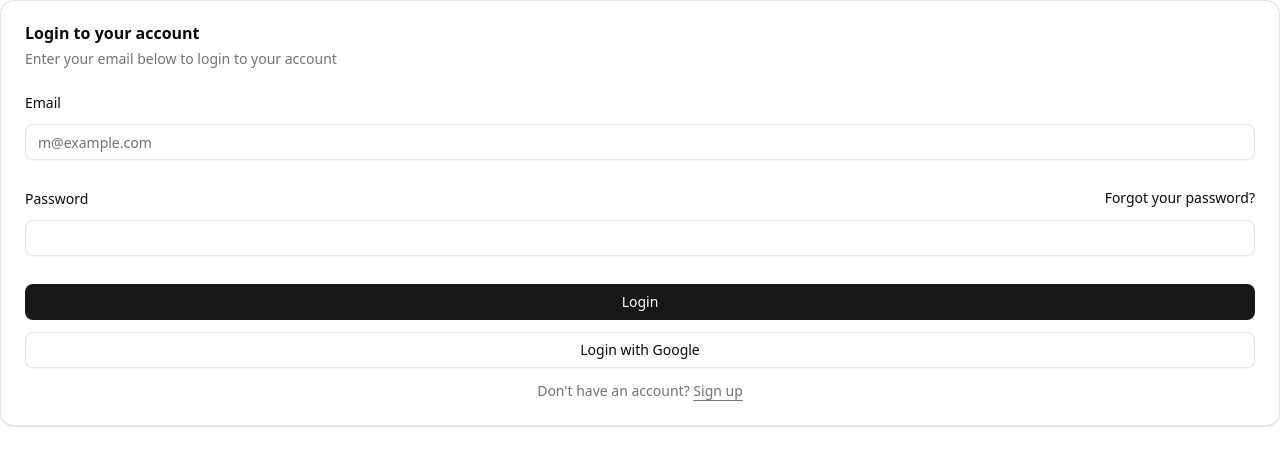
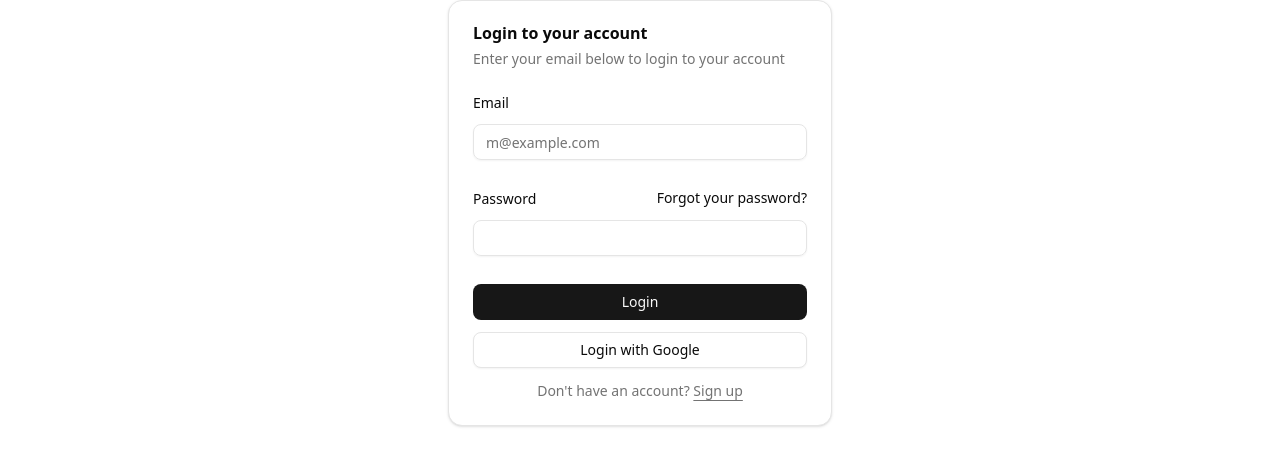
Before and after one commit to yux-ka/mooodthing-, a Next.js app: page /login in a window 1280 px wide. Shown: the top 466 px of the page. Built offline with nearby package versions, Linux system fonts and the light colour scheme.

Commit message:
made the teeniest, tiniest changes (productive day)

```diff
--- a/src/app/login/page.tsx
+++ b/src/app/login/page.tsx
@@ -3,7 +3,7 @@ import { LoginForm } from '@/components/login-form'
 
 const Login = () => {
   return (
-    <LoginForm></LoginForm>
+    <LoginForm className='w-full m-auto sm:w-96'></LoginForm>
   )
 }
 
--- a/src/app/page.tsx
+++ b/src/app/page.tsx
@@ -2,13 +2,8 @@
 export default function Page() {
   return (
     <div>
-<<<<<<< HEAD
-      <div className="">
-        <h4 className="text-">MoodThing</h4>
-      </div>
-=======
+
         This is slow
->>>>>>> 47b8e3cca5e0589ae8c7cc6b82d5d60e32146e9c
     </div>
   )
 }
```
